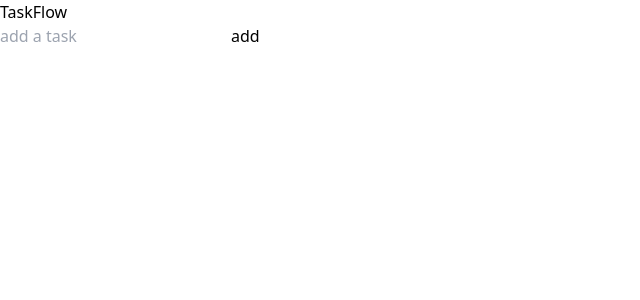
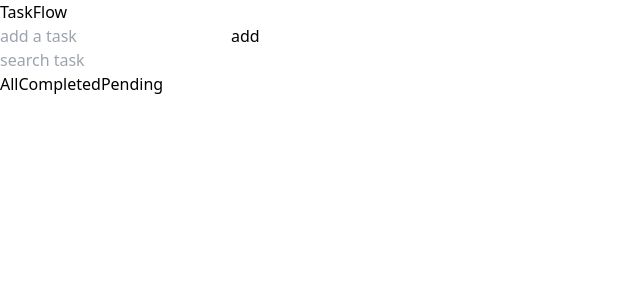
Before and after one commit to shauryasync/taskflow-react, a React (Vite) app: page / in a window 1280 px wide. Shown: the top 300 px of the page, without its empty margins (0-640 px from the left). Built offline with nearby package versions, Linux system fonts and the light colour scheme.

Commit message:
feat: added search & filter  functionality

```diff
--- a/src/App.jsx
+++ b/src/App.jsx
@@ -2,9 +2,12 @@ import { useState } from "react";
 import TaskForm from "./components/TaskForm";
 import TaskList from "./components/TaskList";
 import TaskItem from "./components/TaskItem";
+import FilterBar from "./components/FilterBar";
+import SearchBar from "./components/SearchBar";
 
 function App() {
   const [tasks, setTasks] = useState([]);
+  const [searchQuery, setSearchQuery] = useState("");
 
   const addTask = (taskText) => {
     //New task is added
@@ -26,12 +29,33 @@ function App() {
       ),
     );
   };
+
+  const [filter, setFilter] = useState("all");
+  const filteredTasks = tasks.filter((task) => {
+    let statusMatch = true;
+
+    if (filter === "completed") statusMatch = task.completed;
+    else if (filter === "pending") statusMatch = !task.completed;
+
+    const searchMatch = task.text
+      .toLowerCase()
+      .includes(searchQuery.toLowerCase());
+
+    return statusMatch && searchMatch;
+  });
+
   return (
     <div className="p-6">
       <h1 className="text-2xl font-bold mb-4">TaskFlow</h1>
 
       <TaskForm addTask={addTask} />
-      <TaskList tasks={tasks} deleteTask={deleteTask} toggleTask={toggleTask} />
+      <SearchBar searchQuery={searchQuery} setSearchQuery={setSearchQuery} />
+      <FilterBar setFilter={setFilter} />
+      <TaskList
+        tasks={filteredTasks}
+        deleteTask={deleteTask}
+        toggleTask={toggleTask}
+      />
     </div>
   );
 }
--- /dev/null
+++ b/src/components/FilterBar.jsx
@@ -0,0 +1,11 @@
+function FilterBar({ setFilter }) {
+  return (
+    <div className="flex gap-2 mb-4">
+      <button onClick={() => setFilter("all")}>All</button>
+      <button onClick={() => setFilter("completed")}>Completed</button>
+      <button onClick={() => setFilter("pending")}>Pending</button>
+    </div>
+  );
+}
+
+export default FilterBar;
--- /dev/null
+++ b/src/components/SearchBar.jsx
@@ -0,0 +1,16 @@
+import React from "react";
+
+function SearchBar({ searchQuery, setSearchQuery }) {
+  return (
+    <div>
+      <input
+        className="rounded p-2 border w-full"
+        placeholder="search task"
+        value={searchQuery}
+        onChange={(e) => setSearchQuery(e.target.value)}
+      />
+    </div>
+  );
+}
+
+export default SearchBar;
```
